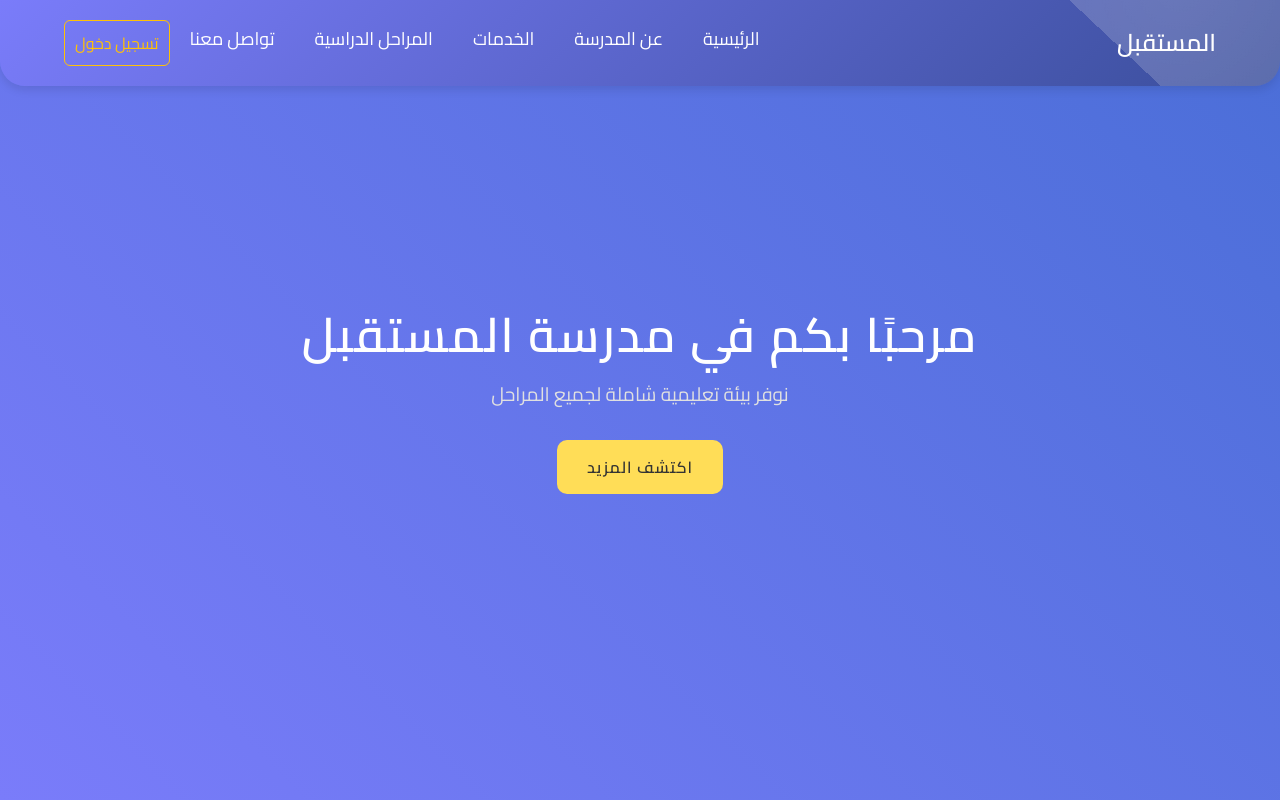
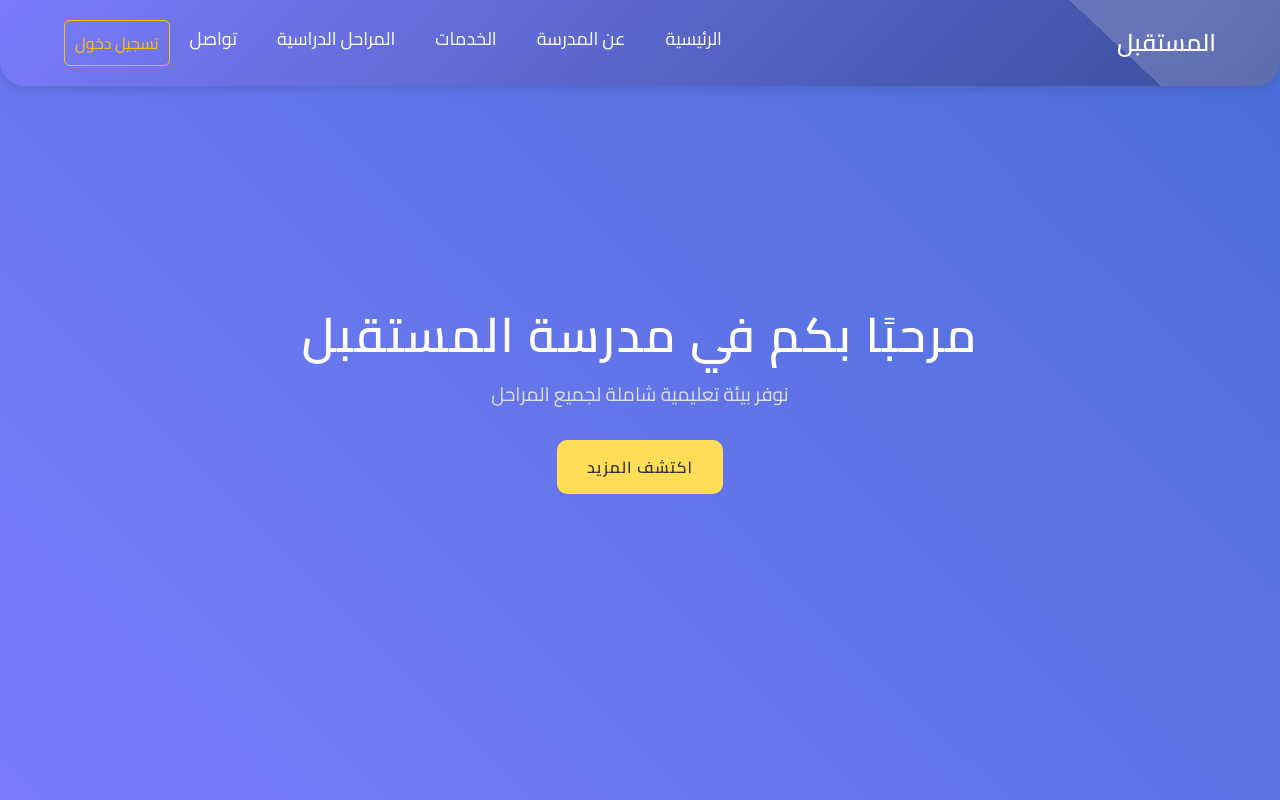
Before and after one commit to abdallh-elkahlout/school, a Vue app: page / in a window 1280 px wide. Shown: the top 800 px of the page. Built offline with nearby package versions, Linux system fonts and the light colour scheme.

Commit message:
lastest commit

```diff
--- a/src/components/HeaderSection.vue
+++ b/src/components/HeaderSection.vue
@@ -19,7 +19,7 @@
           </a>
 
           <a @click.prevent="scrollToSection('contact')" class="nav-link"
-            >تواصل معنا</a
+            >تواصل </a
           >
           <a @click.prevent="scrollToSection('grades')" class="nav-link"
             >المراحل الدراسية</a
```
